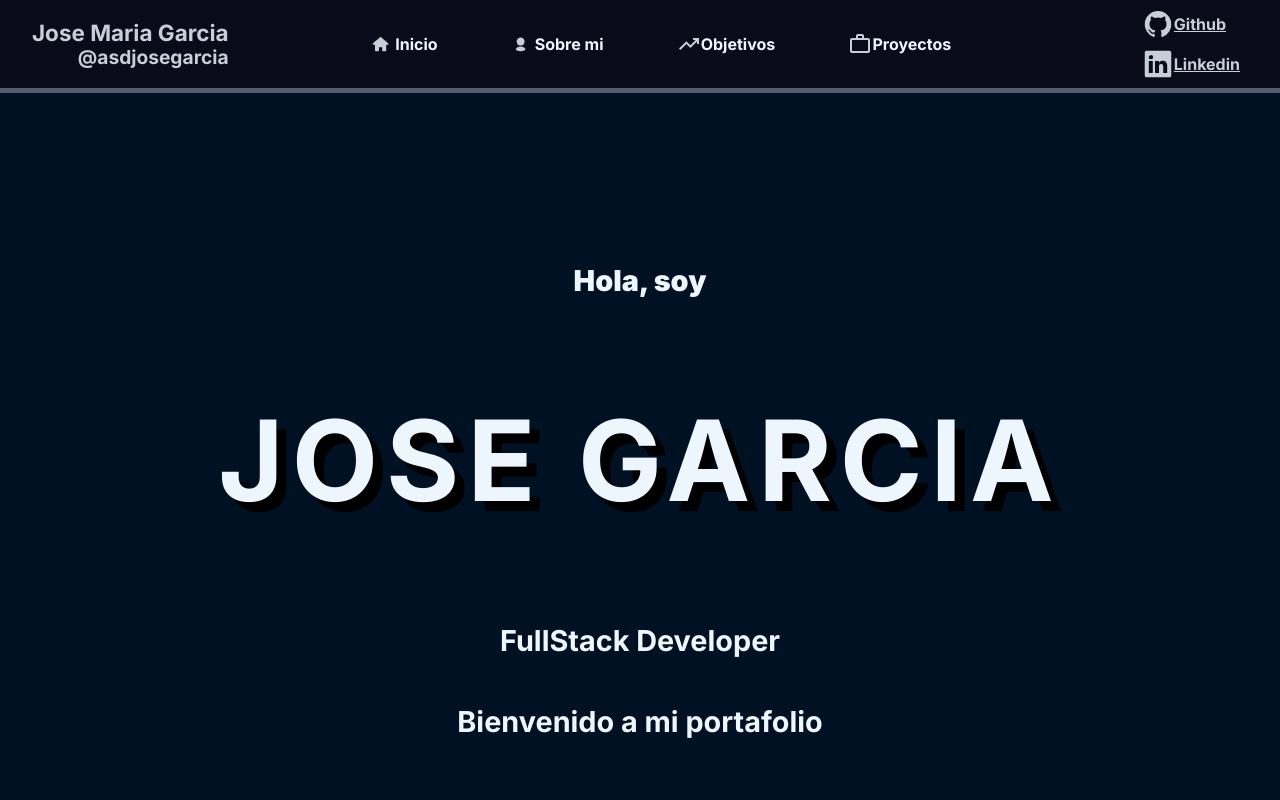
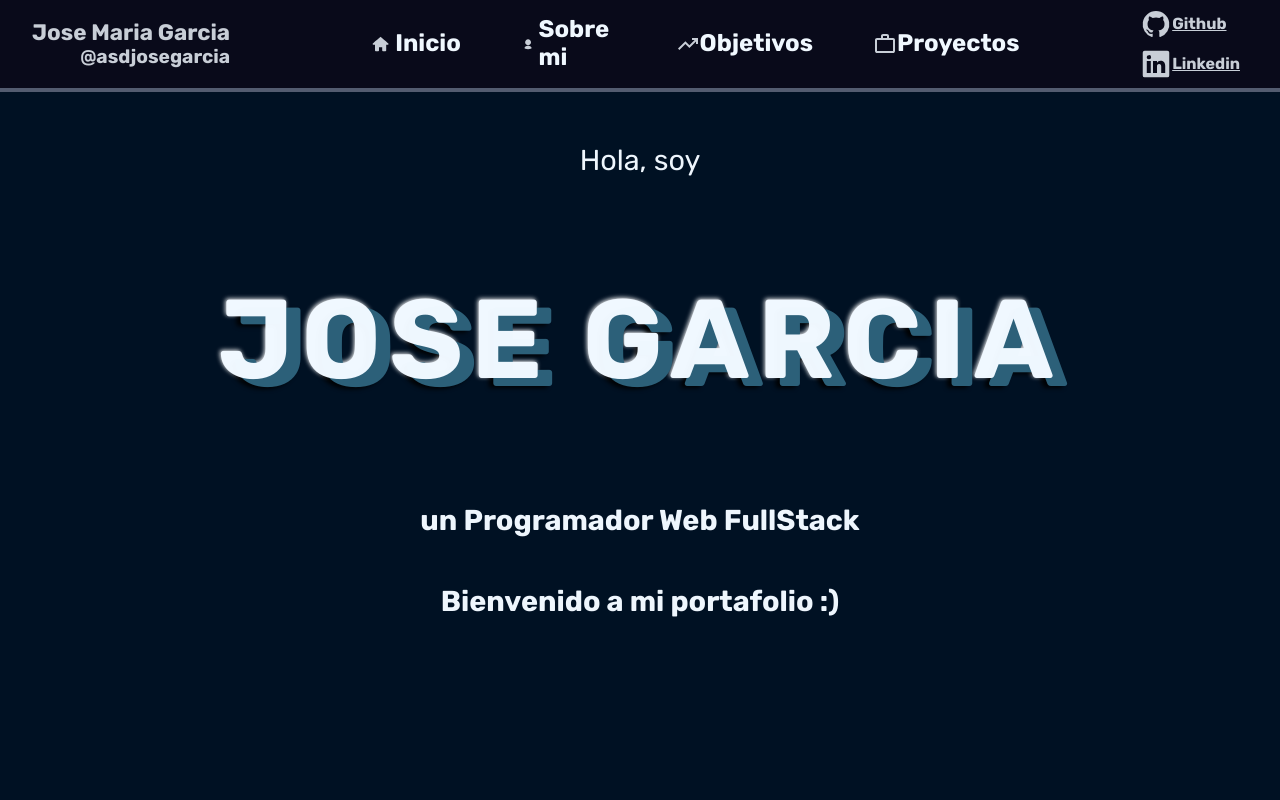
Before and after one commit to asdjosegarcia/portafolios, a Next.js app: page / in a window 1280 px wide. Shown: the top 800 px of the page. Built offline with nearby package versions, Linux system fonts and the light colour scheme.

Commit message:
add main complete

```diff
--- a/package.json
+++ b/package.json
@@ -9,6 +9,7 @@
     "lint": "next lint"
   },
   "dependencies": {
+    "@next/font": "^14.0.2",
     "next": "14.0.0",
     "normalize.css": "^8.0.1",
     "react": "^18",
--- a/src/app/components/Navbar.css
+++ b/src/app/components/Navbar.css
@@ -5,7 +5,7 @@
     color: aliceblue;
     padding: 10px auto 10px auto;
     align-items: center;
-    border-bottom: 5px solid rgba(160, 179, 204, 0.486);
+    border-bottom: 4px solid rgba(160, 179, 204, 0.486);
     position: fixed;
     width: 100vw;
 }
@@ -23,8 +23,7 @@
     display: flex;
     width: 50%;
     justify-content: space-between;
-    /* margin-left: 5%; */
-
+    font-size: 1.5rem;
 }
 .nav__sections a {
     height: 2rem;
@@ -96,4 +95,14 @@ svg{
   .texto-con-linea:hover{
     /* border: none; */
     font-size: larger;
+    color: white;
+    text-shadow: 1px 1px 4px rgba(0, 0, 0, 0.9), -1px -1px 4px rgba(255, 255, 255, 0.9);
   }
+
+
+
+  @media  screen and (max-width:1200px){
+    .nav__sections{
+        display: none;
+    }
+  }
--- a/src/app/containers/MainSection.css
+++ b/src/app/containers/MainSection.css
@@ -1,5 +1,5 @@
 .mainSection__container{
-    padding-top: 30vh;
+    padding-top: 15vh;
     display: flex;
     align-items: center;
     flex-direction: column;
@@ -9,11 +9,11 @@
     text-align: center;
 }
 .main__greeting{
-    font-weight: 900;
+    font-weight: 500;
 }
 .main__name{
     font-size: 7rem;
     letter-spacing: .5rem;
     /* text-shadow: 2px 2px 4px rgba(0, 0, 0, 0.9), -2px -2px 4px rgba(255, 255, 255, 0.9); */
-    text-shadow: 10px 10px 0px rgba(0, 0, 0, 1);
+    text-shadow: .9rem .5rem 0px rgb(44, 96, 121), 10px 10px 4px rgba(0, 0, 0, 0.9), -1px -1px 4px rgba(255, 255, 255, 0.9) ;
 }
--- a/src/app/containers/MainSection.jsx
+++ b/src/app/containers/MainSection.jsx
@@ -6,8 +6,8 @@ const MainSection = () => {
     <div className='mainSection__container'>
         <h2 className='main__greeting'>Hola, soy</h2>
         <h1 className='main__name'>JOSE GARCIA</h1>
-        <h2 className='main__job'>FullStack Developer</h2>
-        <h2 className='main__welcome'>Bienvenido a mi portafolio</h2>
+        <h2 className='main__job'>un Programador Web FullStack</h2>
+        <h2 className='main__welcome'>Bienvenido a mi portafolio :)</h2>
     </div>
   )
 }
--- a/src/app/globals.css
+++ b/src/app/globals.css
@@ -1,5 +1,8 @@
 body{
   background-color: #001123 ;
   color: rgba(240, 248, 255, 0.993);
+  /* font-family: ; */
+  /* font-family: var(--font-inter) */
+  /* font-family: var(--font-roboto); */
 }
 /* rgba(59,130,246,.5) muy buen color pero no */
--- a/src/app/layout.jsx
+++ b/src/app/layout.jsx
@@ -1,8 +1,24 @@
   import Navbar from '@/app/components/Navbar'
-  import { Inter } from 'next/font/google'
+  import {  Roboto,Rubik } from 'next/font/google'
+
   import './globals.css'
 
-  const inter = Inter({ subsets: ['greek'] })
+    export const roboto = Roboto({
+      weight: ['400', '700'],
+      style: ['normal', 'italic'],
+      subsets: ['latin'],
+      display: 'swap',
+
+    })
+    export const rubik = Rubik({
+      weight: ['400', '700'],
+      style: ['normal', 'italic'],
+      subsets: ['latin'],
+      display: 'swap',
+
+    })
+
+
 
   export const metadata = {
     title: 'Create Next App',
@@ -12,7 +28,7 @@
   export default function RootLayout({ children }) {
     return (
       <html lang="en">
-        <body className={inter.className}>
+        <body className={rubik.className}>
         <Navbar></Navbar>
           {children}
           </body>
```
Also changed, not shown: 1 other file (tests, documents, lock files or other folders).
